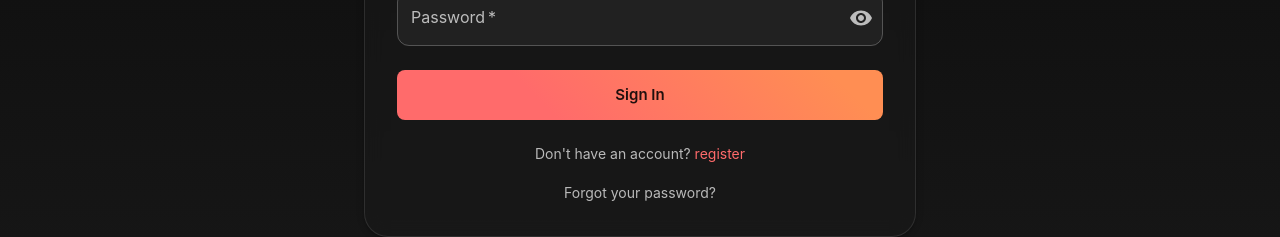
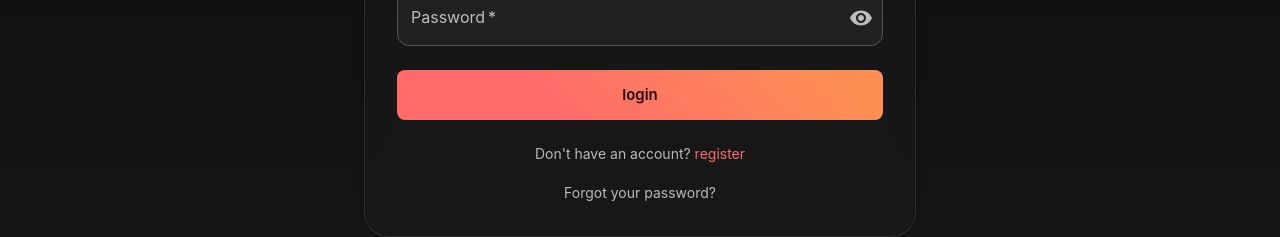
Before and after one commit to tuyizeredieudonne/ntsrockstar, a Next.js app: page /auth/signin in a window 1280 px wide. Shown: the part 353-590 px from the top of the page. Built offline with nearby package versions, Linux system fonts and the light colour scheme; no server answers.

Commit message:
Update signin.tsx

```diff
--- a/pages/auth/signin.tsx
+++ b/pages/auth/signin.tsx
@@ -189,7 +189,7 @@ export default function SignIn() {
                   },
                 }}
               >
-                {loading ? 'Signing in...' : 'Sign In'}
+                {loading ? 'loging in...' : 'login'}
               </Button>
             </form>
 
```
